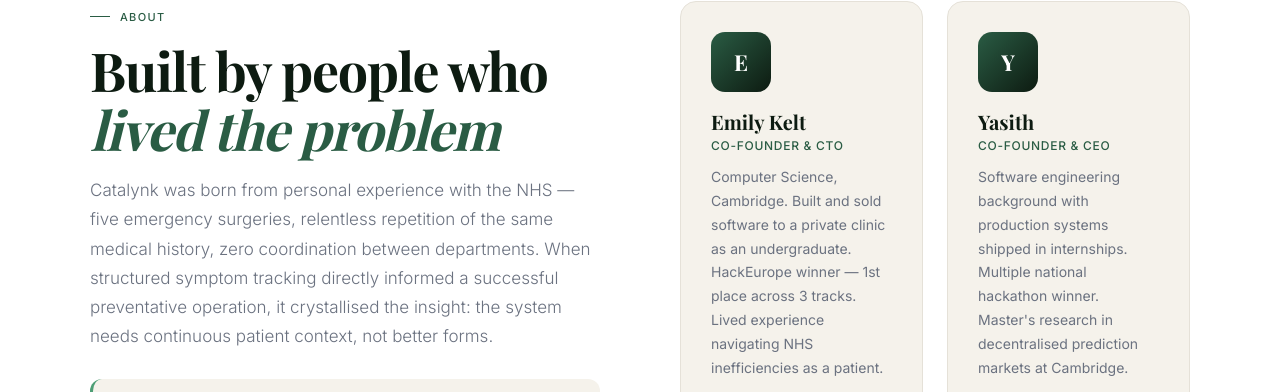
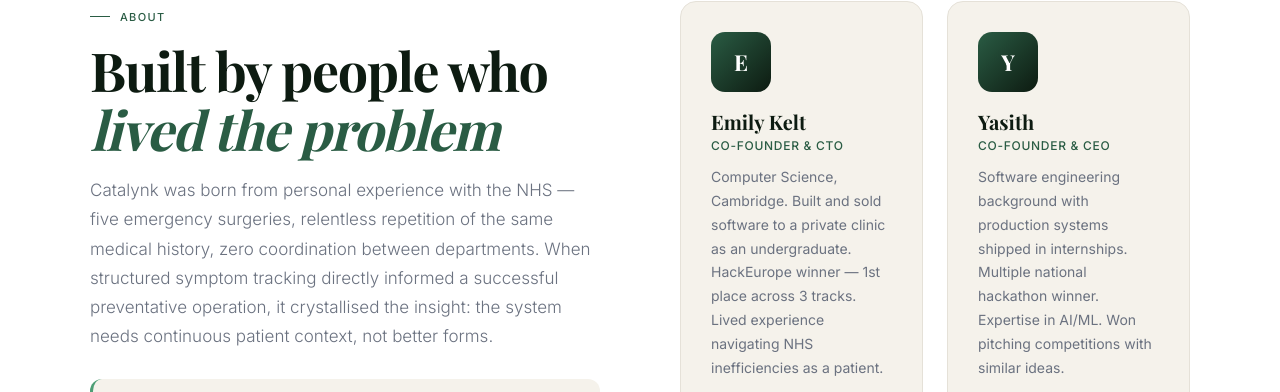
Before and after one commit to emilykelt/catalynk-website, a plain HTML site: page index.html in a window 1280 px wide. Shown: the part 6548-6940 px from the top of the page. Drawn offline with nearby package versions, Linux system fonts and the light colour scheme; a web font is replaced by a local one.

Commit message:
changed yasith profile

```diff
--- a/index.html
+++ b/index.html
@@ -1140,7 +1140,7 @@
           <div class="team-ava">Y</div>
           <div class="team-name">Yasith</div>
           <div class="team-role">Co-Founder &amp; CEO</div>
-          <p class="team-bio">Software engineering background with production systems shipped in internships. Multiple national hackathon winner. Master's research in decentralised prediction markets at Cambridge.</p>
+          <p class="team-bio">Software engineering background with production systems shipped in internships. Multiple national hackathon winner. Expertise in AI/ML. Won pitching competitions with similar ideas.</p>
           <div class="team-chips">
             <span class="chip">Cambridge CS</span>
             <span class="chip">Full-Stack</span>
```
